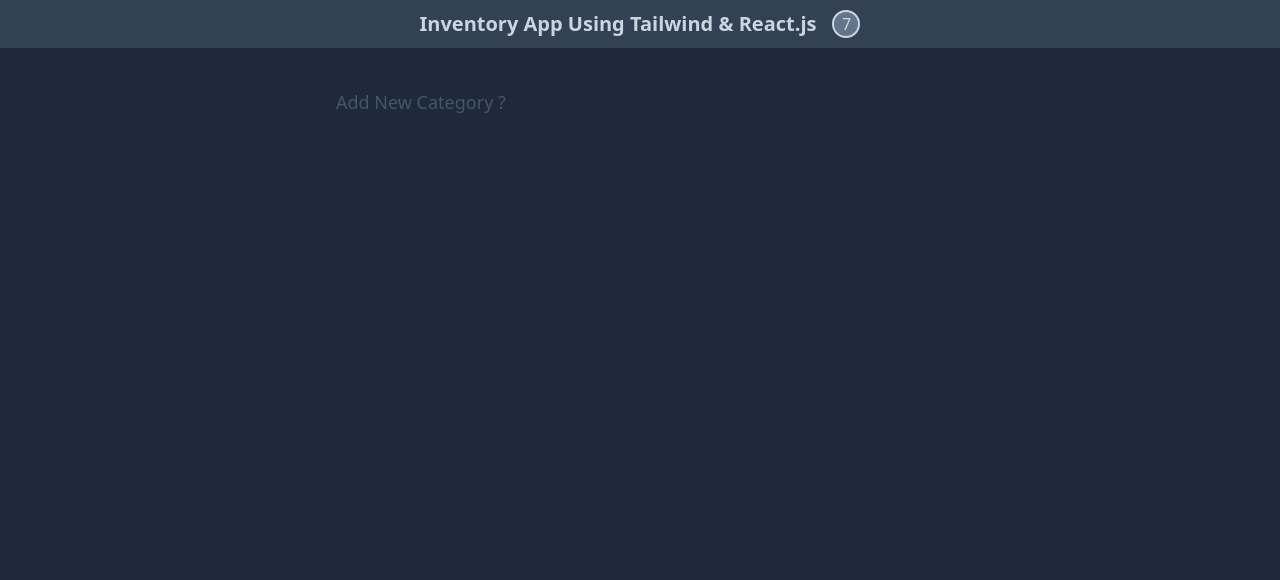
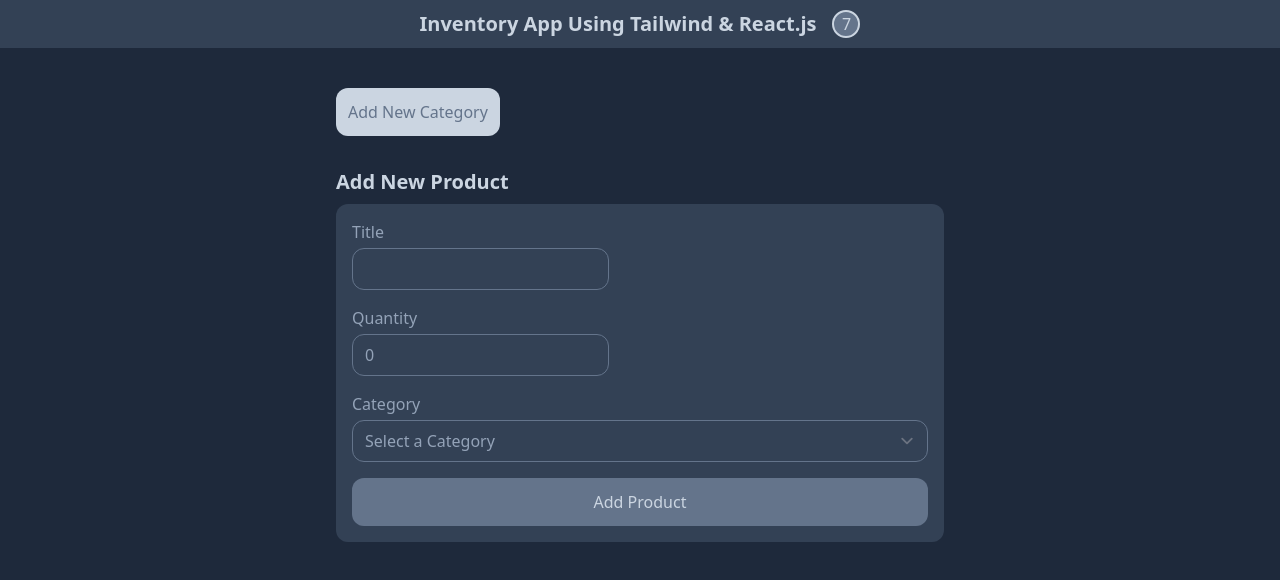
Before and after one commit to AliMoradpour/inventorySite, a React (Vite) app: page / in a window 1280 px wide. Shown: the top 580 px of the page. Built offline with nearby package versions, Linux system fonts and the light colour scheme.

Commit message:
add product list

```diff
--- a/src/App.jsx
+++ b/src/App.jsx
@@ -1,5 +1,7 @@
+import { useState } from "react";
 import Category from "./components/Category";
 import Navbar from "./components/Navbar";
+import Products from "./components/Products";
 
 const products = [
   {
@@ -38,11 +40,14 @@
 ];
 
 function App() {
+  const [categoryList, setCategoryList] = useState([]);
+
   return (
     <div className="bg-slate-800 min-h-screen">
       <Navbar />
       <div className="container max-w-screen-sm mx-auto p-4">
-        <Category />
+        <Category setCategoryList={setCategoryList}/>
+        <Products categoryList={categoryList} />
       </div>
     </div>
   );
--- a/src/components/Category.jsx
+++ b/src/components/Category.jsx
@@ -1,12 +1,11 @@
 import { useState } from "react";
 
-const Category = () => {
+const Category = ({ setCategoryList }) => {
   const [isShow, setIsShow] = useState(false);
   const [categoryForm, setCategoryForm] = useState({
     title: "",
     description: "",
   });
-  const [categoryList, setCategoryList] = useState([]);
 
   const changeHandler = ({ target }) => {
     const { name, value } = target;
@@ -15,9 +14,13 @@
 
   const addNewCategory = (e) => {
     e.preventDefault();
-    setCategoryList([
-      ...categoryList,
-      { ...categoryForm, CreatedAt: new Date().toISOString() },
+    setCategoryList((prevState) => [
+      ...prevState,
+      {
+        ...categoryForm,
+        CreatedAt: new Date().toISOString(),
+        id: new Date().getTime(),
+      },
     ]);
     setCategoryForm({ title: "", description: "" });
   };
@@ -46,11 +49,9 @@
             </label>
             <textarea
               name="description"
-              cols="70"
-              rows="4"
               value={categoryForm.description}
               onChange={changeHandler}
-              className="bg-transparent rounded-xl border border-slate-500 text-slate-400 w-full md:w-auto"></textarea>
+              className="bg-transparent rounded-xl border border-slate-500 text-slate-400 w-auto md:w-full"></textarea>
           </div>
           <div className="w-full md:flex items-center justify-evenly">
             <button
@@ -70,11 +71,11 @@
         </form>
       </div>
       <button
-        className={`text-slate-600 text-lg mb-4 font-medium ${
+        className={`text-slate-500 mb-8 font-medium bg-slate-300 p-3 rounded-xl ${
           isShow && "hidden"
         }`}
         onClick={() => setIsShow(!isShow)}>
-        Add New Category ?
+        Add New Category
       </button>
     </section>
   );
--- a/src/components/Products.jsx
+++ b/src/components/Products.jsx
@@ -0,0 +1,89 @@
+import { useState } from "react";
+
+const Products = ({ categoryList }) => {
+  const [productsForm, setProductsForm] = useState({
+    title: "",
+    quantity: 0,
+    categoryId: "",
+  });
+
+  const [productsList, setProductsList] = useState([]);
+
+  const changeHandler = ({ target }) => {
+    const { name, value } = target;
+    setProductsForm({ ...productsForm, [name]: value });
+  };
+
+  const addNewProduct = (e) => {
+    e.preventDefault();
+    setProductsList([
+      ...productsList,
+      { ...productsForm, CreatedAt: new Date().toISOString() },
+    ]);
+  };
+
+  return (
+    <section>
+      <div className="mb-6" id="category-wrapper">
+        <h2 className="text-xl text-slate-300 font-bold mb-2">
+          Add New Product
+        </h2>
+        <form className="bg-slate-700 p-4 rounded-xl flex flex-col gap-y-4">
+          <div>
+            <label htmlFor="title" className="block mb-1 text-slate-400">
+              Title
+            </label>
+            <input
+              type="text"
+              name="title"
+              value={productsForm.title}
+              onChange={changeHandler}
+              className="bg-transparent rounded-xl border border-slate-500 text-slate-400 w-full md:w-auto"
+            />
+          </div>
+          <div>
+            <label htmlFor="title" className="block mb-1 text-slate-400">
+              Quantity
+            </label>
+            <input
+              type="number"
+              name="quantity"
+              value={productsForm.quantity}
+              onChange={changeHandler}
+              className="bg-transparent rounded-xl border border-slate-500 text-slate-400 w-full md:w-auto"
+            />
+          </div>
+          <div>
+            <label htmlFor="description" className="block mb-1 text-slate-400">
+              Category
+            </label>
+            <select
+              name="categoryId"
+              value={productsForm.category}
+              onChange={changeHandler}
+              className="bg-transparent rounded-xl border border-slate-500 text-slate-400 w-auto md:w-full">
+              <option className="bg-slate-500 text-slate-500" value="">
+                Select a Category
+              </option>
+              {categoryList.map((category) => (
+                <option
+                  key={category.id}
+                  className="bg-slate-500 text-slate-300"
+                  value={category.id}>
+                  {category.title}
+                </option>
+              ))}
+            </select>
+          </div>
+          <button
+            className=" bg-slate-500 p-3 rounded-xl text-slate-300"
+            onClick={addNewProduct}>
+            Add Product
+          </button>
+        </form>
+      </div>
+    </section>
+  );
+};
+
+export default Products;
--- a/src/index.css
+++ b/src/index.css
@@ -1,3 +1,10 @@
 @tailwind base;
 @tailwind components;
 @tailwind utilities;
+
+
+input[type=number]::-webkit-inner-spin-button,
+input[type=number]::-webkit-outer-spin-button {
+  -webkit-appearance: none;
+  margin: 0;
+}
```
